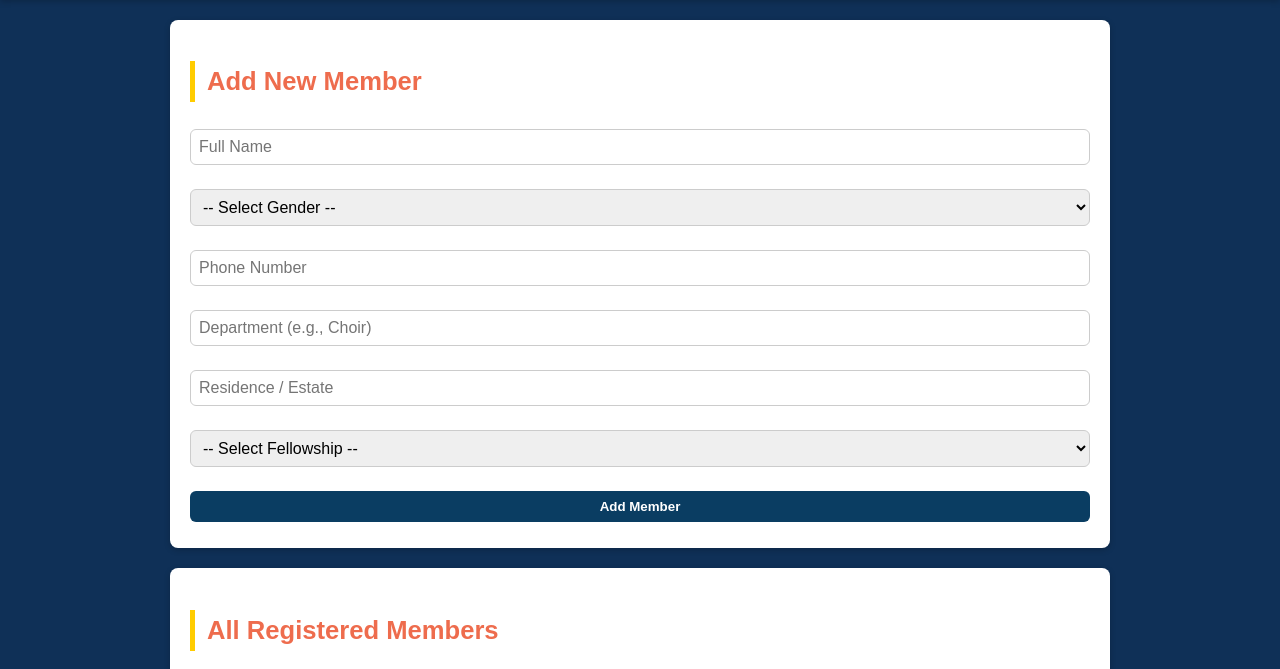
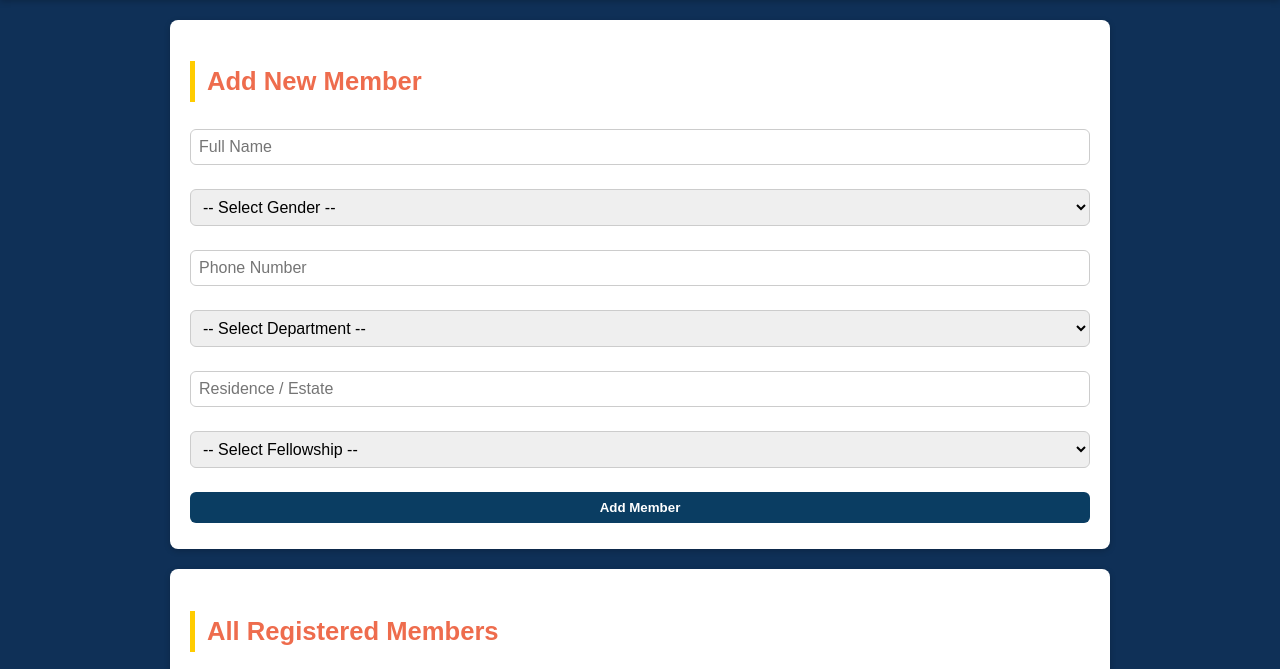
Before and after one commit to BlessedJoe254/DCN-Data-set1, a website: page admin.html in a window 1280 px wide. Shown: the part 84-753 px from the top of the page. Drawn offline with Linux system fonts and the light colour scheme; no server answers; files whose address does not match are found by name.

Commit message:
Add files via upload

```diff
--- a/admin.html
+++ b/admin.html
@@ -159,7 +159,16 @@ button:hover { background: #06548b; }
     <option value="Female">Female</option>
   </select>
   <input type="text" id="phone" placeholder="Phone Number" required />
-    <input type="text" id="department" placeholder="Department (e.g., Choir)" />
+  <select id="department" required>
+    <option value="">-- Select Department --</option>
+    <option value="Praise and Worship">Praise and Worship</option>
+    <option value="Ushering">Ushering</option>
+    <option value="House Keeping">House Keeping</option>
+    <option value="Hospitality">Hospitality</option>
+    <option value="Evangelism">Evangelism</option>
+    <option value="Media">Media</option>
+    <option value="Media">None</option>
+  </select>
   <input type="text" id="residence" placeholder="Residence / Estate" />
   <select id="fellowship" required>
     <option value="">-- Select Fellowship --</option>
@@ -171,6 +180,7 @@ button:hover { background: #06548b; }
   </select>
   <button type="submit">Add Member</button>
 </form>
+
 </div>
 
 <div class="container">
```
Lines whose indentation alone changed are shown as unchanged.
